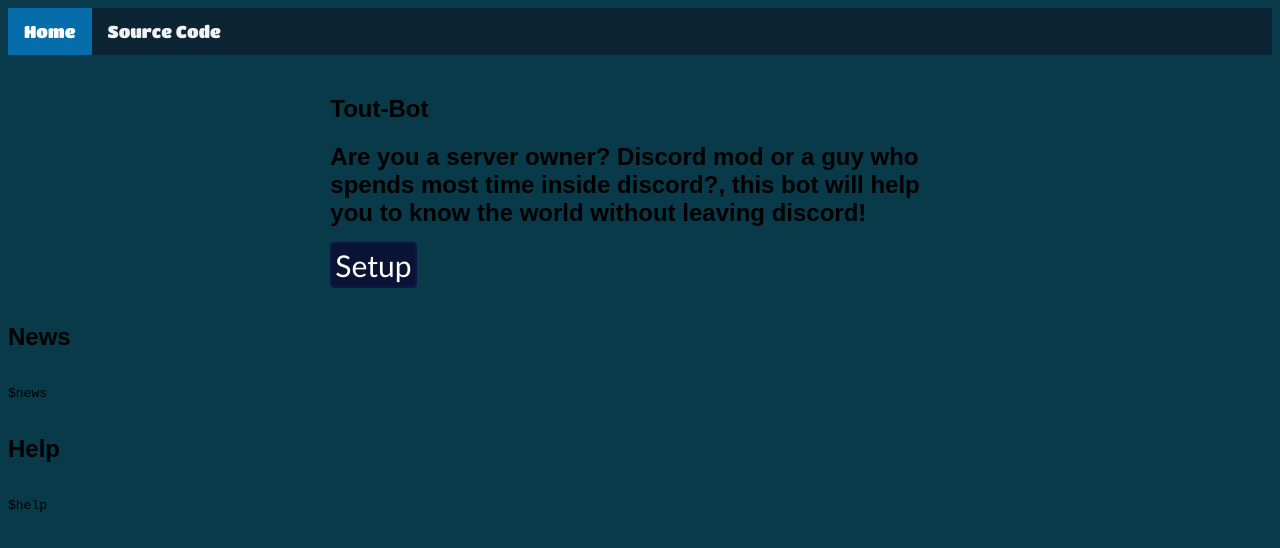
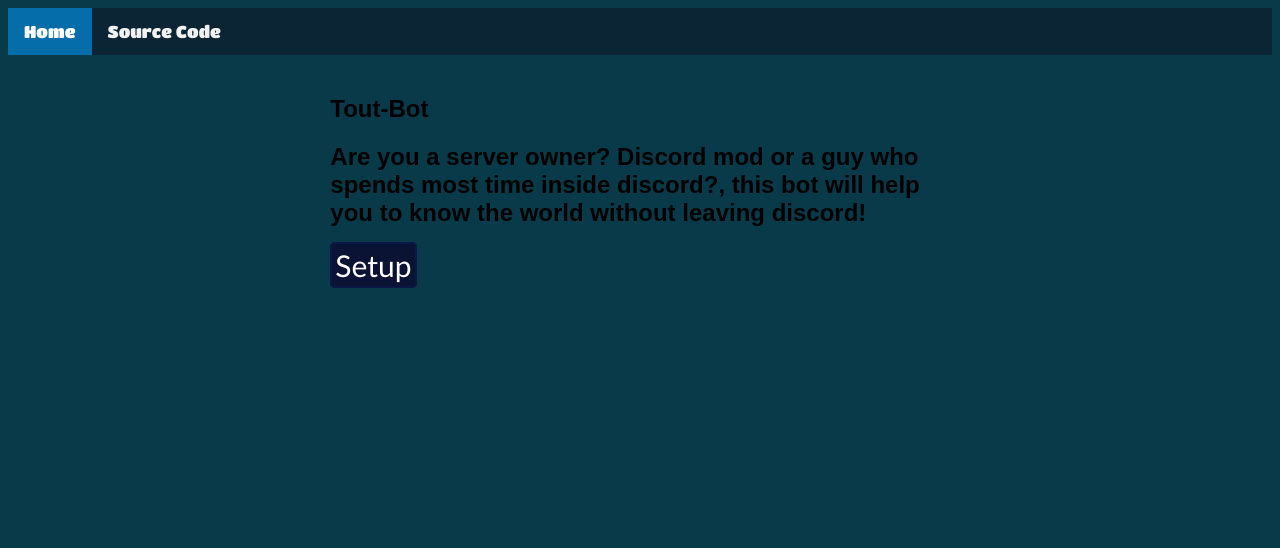
Before and after one commit to tout-bot/tout-bot.github.io, a plain HTML site: page index.html in a window 1280 px wide. Drawn offline with Linux system fonts and the light colour scheme; a small style sheet from the web is missing; a web font is replaced by a local one.

Commit message:
Update index.html

```diff
--- a/index.html
+++ b/index.html
@@ -21,19 +21,6 @@
 <H1>Tout-Bot</H1>
 <h2>Are you a server owner? Discord mod or a guy who spends most time inside discord?, this bot will help you to know the world without leaving discord!</h2>
 <a class="add-bot-button" href="https://github.com/tout-bot/main">Setup</a>
-</div>
-      </section>
-      <section class="Usage">
-<div class="Usage">
-    <h1>News</h1>
-    <pre class="language-js"><code>
-$news
-           </code></pre>
-           <h2>Help</h2>
-           <pre class="language-js"><code>
-$help
-                     </code></pre>
-</div>
-      </section>
+
 </body>
 </html>
```
